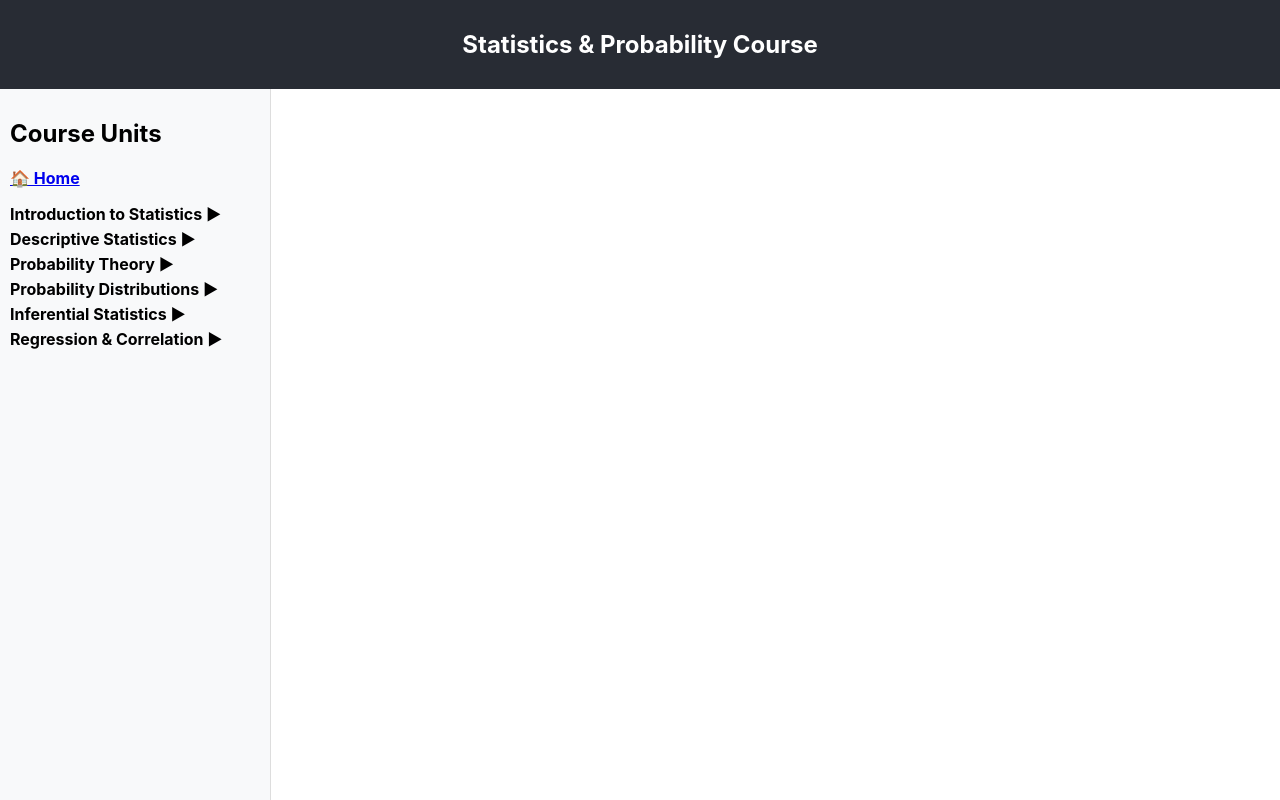
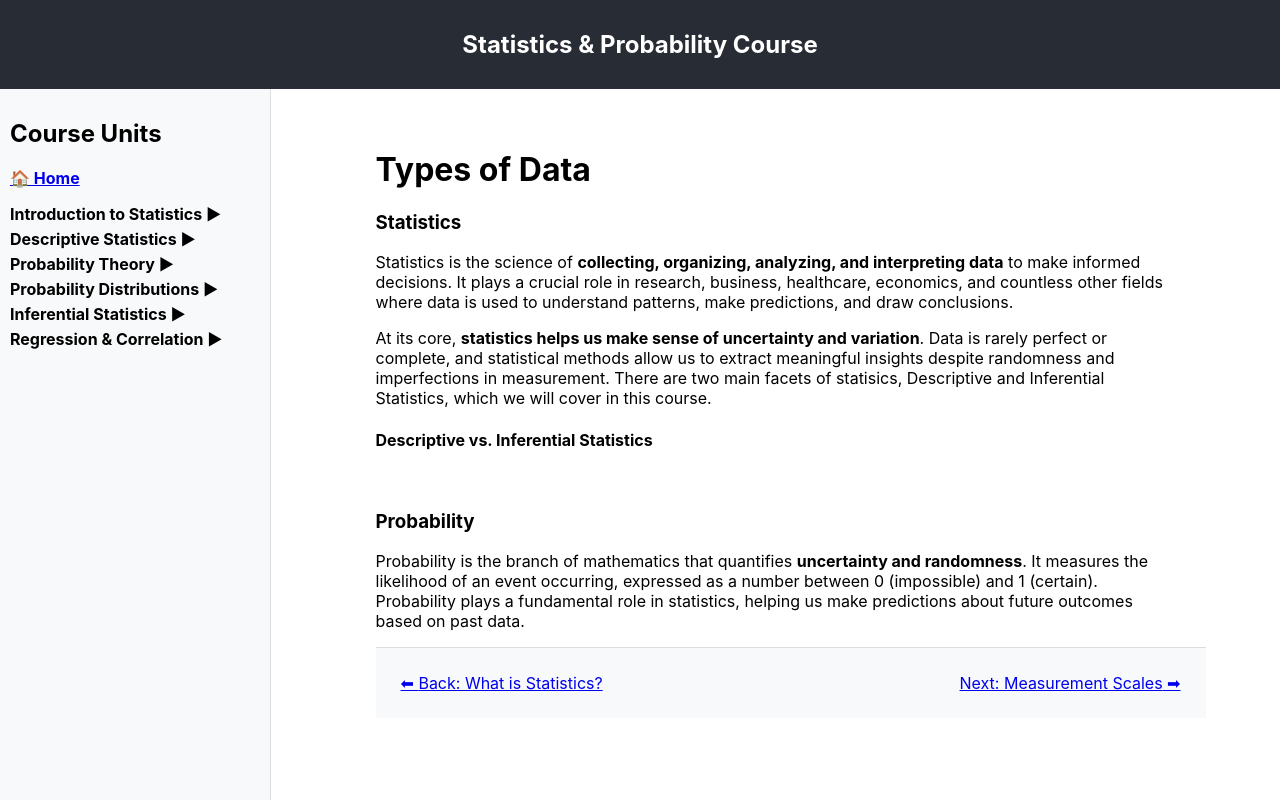
Before and after one commit to mvoggel/prob_stats, a React (Create React App) app: page /introduction/types-of-data in a window 1280 px wide. Shown: the top 800 px of the page. Built offline with nearby package versions, Linux system fonts and the light colour scheme.

Commit message:
css changes

```diff
--- a/src/App.js
+++ b/src/App.js
@@ -4,6 +4,7 @@ import Sidebar from "./components/sidebar";
 import Navbar from "./components/navbar";
 import Footer from "./components/footer";
 import WhatIsStatistics from "./content/introduction/WhatIsStatistics.js";
+import TypesOfData from "./content/introduction/TypesOfData.js";
 
 
 /* Import Course Pages */
@@ -42,6 +43,7 @@ function App() {
             <Route path="/inferential-statistics/hypothesis-testing" element={<HypothesisTesting />} />
             <Route path="/regression/linear-regression" element={<LinearRegression />} />
             <Route path="/introduction/what-is-statistics" element={<WhatIsStatistics />} />
+            <Route path="/introduction/types-of-data" element={<TypesOfData />} />
 
           </Routes>
         </div>
--- /dev/null
+++ b/src/components/ReadingTime.js
@@ -0,0 +1,27 @@
+import React, { useEffect, useState } from "react";
+
+const estimateReadingTime = (text) => {
+  const wordsPerMinute = 200; // Average adult reading speed
+  const words = text.split(/\s+/).length;
+  return Math.ceil(words / wordsPerMinute);
+};
+
+const ReadingTime = ({ contentId }) => {
+  const [readingTime, setReadingTime] = useState(1);
+
+  useEffect(() => {
+    const contentElement = document.getElementById(contentId);
+    if (contentElement) {
+      const text = contentElement.innerText; // Get all visible text
+      setReadingTime(estimateReadingTime(text));
+    }
+  }, []);
+
+  return (
+    <p style={{ fontSize: "14px", color: "gray", marginBottom: "10px" }}>
+      ⏳ Estimated Reading Time: {readingTime} min
+    </p>
+  );
+};
+
+export default ReadingTime;
--- a/src/content/introduction/TypesOfData.js
+++ b/src/content/introduction/TypesOfData.js
@@ -1,32 +1,42 @@
 import React from "react";
+import FooterNav from "../../components/FooterNav.js";
 
-const TypesOfData = () => {
+
+const WhatIsStatistics = () => {
   return (
     <div style={{ maxWidth: "800px", margin: "0 auto", padding: "20px" }}>
-      <h1>What is Statistics?</h1>
+      <h1>Types of Data</h1>
+      <h3>Statistics </h3>
       <p>
-        Statistics is the study of data collection, organization, analysis, and interpretation.
-        It allows us to make informed decisions based on numerical data.
+        Statistics is the science of <strong>collecting, organizing, analyzing, and interpreting data</strong> to make informed decisions.
+        It plays a crucial role in research, business, healthcare, economics, and countless other fields where data is used to understand patterns,
+        make predictions, and draw conclusions.
+      </p>
+      <p>
+        At its core, <strong>statistics helps us make sense of uncertainty and variation</strong>. Data is rarely perfect or complete, and
+        statistical methods allow us to extract meaningful insights despite randomness and imperfections in measurement. There are two main
+        facets of statisics, Descriptive and Inferential Statistics, which we will cover in this course.
+      </p>
+      <h4>Descriptive vs. Inferential Statistics</h4>
+      <br></br>
+      <h3>Probability </h3>
+      <p>
+        Probability is the branch of mathematics that quantifies <strong>uncertainty and randomness</strong>.
+        It measures the likelihood of an event occurring, expressed as a number between 0 (impossible) and 1 (certain).
+        Probability plays a fundamental role in statistics, helping us make predictions about future outcomes based on past data.
       </p>
 
-      <h2>Key Takeaways</h2>
-      <ul>
-        <li>Statistics helps in making sense of large datasets.</li>
-        <li>It is used in various fields like economics, healthcare, and technology.</li>
-        <li>Two major branches: <strong>Descriptive Statistics</strong> and <strong>Inferential Statistics</strong>.</li>
-      </ul>
 
-      <h2>Visual Representation</h2>
-      <p>Below is an example of how data can be visualized:</p>
-      <img src="/images/statistics-example.png" alt="Statistics Example" style={{ width: "100%" }} />
+    <FooterNav
+      next={{ path: "/introduction/measurement-scales", label: "Next: Measurement Scales" }}
+      prev={{ path: "/introduction/what-is-statistics", label: "Back: What is Statistics?" }}
 
-      <h2>Next Steps</h2>
-      <p>
-        Now that you understand what statistics is, let's explore the different types of data.
-        Click <a href="/introduction/types-of-data">here</a> to continue.
-      </p>
+    />
     </div>
+
   );
 };
 
-export default TypesOfData;
+
+
+export default WhatIsStatistics;
--- a/src/content/introduction/WhatIsStatistics.js
+++ b/src/content/introduction/WhatIsStatistics.js
@@ -1,11 +1,15 @@
 import React from "react";
 import FooterNav from "../../components/FooterNav.js";
+import ReadingTime from "../../components/ReadingTime.js";
 
 
 const WhatIsStatistics = () => {
+  const pageContent = `Statistics is the science of collecting, organizing, analyzing, and interpreting data...`;
+
   return (
     <div style={{ maxWidth: "800px", margin: "0 auto", padding: "20px" }}>
       <h1>What is Statistics and Probability?</h1>
+      <ReadingTime content={pageContent} />
       <h3>Statistics </h3>
       <p>
         Statistics is the science of <strong>collecting, organizing, analyzing, and interpreting data</strong> to make informed decisions.
@@ -101,11 +105,6 @@ const WhatIsStatistics = () => {
       <p>Below is an example of how data can be visualized:</p>
       <img src="/images/statistics-example.png" alt="Statistics Example" style={{ width: "100%" }} />
 
-      <h2>Next Steps</h2>
-      <p>
-        Now that you understand what statistics is, let's explore the different types of data.
-        Click <a href="/introduction/types-of-data">here</a> to continue.
-      </p>
     <FooterNav
       next={{ path: "/introduction/types-of-data", label: "Next: Types of Data" }}
     />
```
